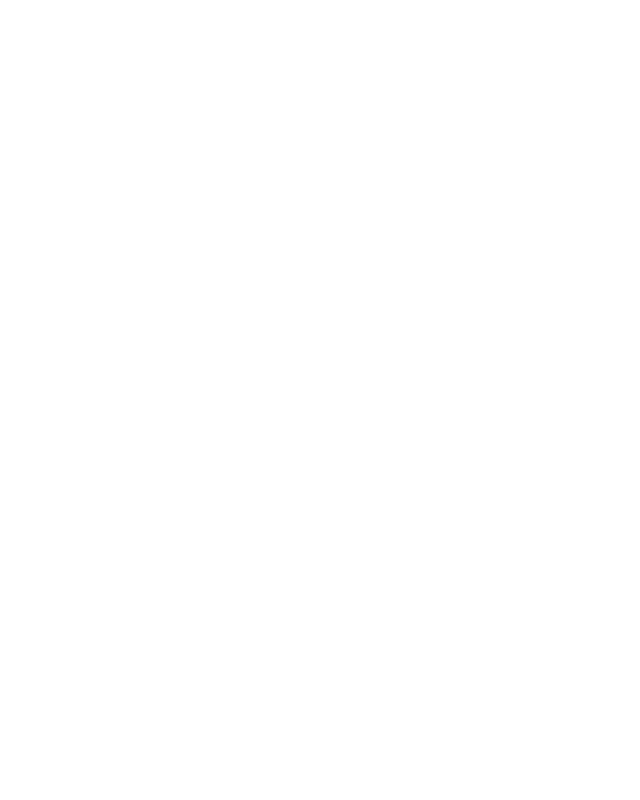
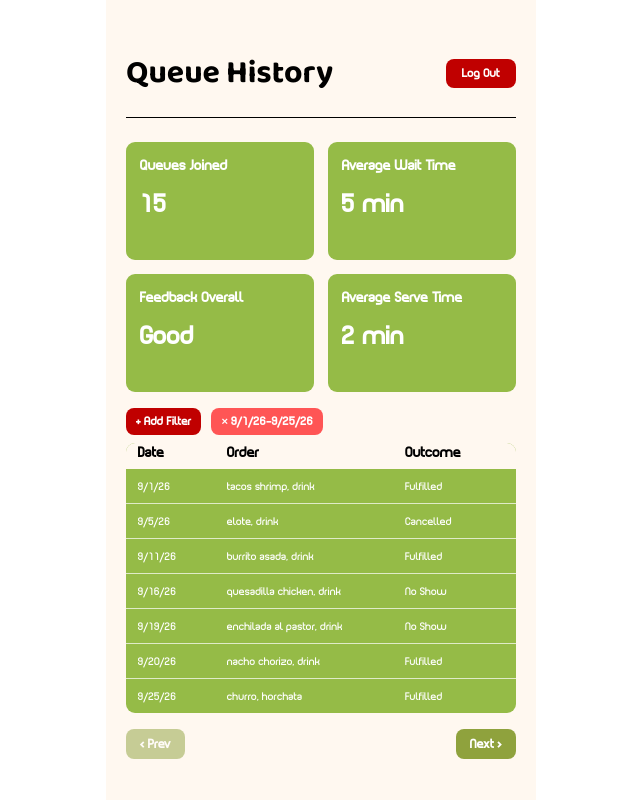
Before and after one commit to ayadotexe/FoodTruckQueueSmart, a React (Vite) app in the folder frontend/: page /queue-history in a window 1280 px wide. Before the commit this address had no page. Shown: the whole page, without its empty margins (319-959 px from the left). Built offline with nearby package versions, Linux system fonts and the light colour scheme.

Commit message:
added queue history

```diff
--- a/frontend/src/App.jsx
+++ b/frontend/src/App.jsx
@@ -7,6 +7,7 @@
 import UserDashboard from "./pages/user_screens/UserDashboard";
 import JoinQueue from "./pages/user_screens/JoinQueue";
 import QueueStatus from './pages/user_screens/QueueStatus'
+import QueueHistory from "./pages/user_screens/queueHistory"
 //admin
 import AdminDashboard from './pages/admin_screens/adminDashboard'
 // commenting out files that are currently empty
@@ -14,6 +15,7 @@
 import ViewMenu from './pages/admin_screens/paths/viewMenu'
 import ViewQueue from './pages/admin_screens/paths/viewQueue'
 // import ViewStats from './pages/admin_screens/paths/viewStats'
+
 
 
 function App() {
@@ -27,6 +29,7 @@
         <Route path="/user-dash" element={<UserDashboard />} />
         <Route path="/join-queue" element={<JoinQueue />} />
         <Route path="/queue-status" element={<QueueStatus />} />
+        <Route path="/queue-history" element={<QueueHistory />} />
 
         <Route path="/admin-dash" element={<AdminDashboard />} />
         {/* <Route path="/admin-history" element={<ViewHistory />} /> */}
--- a/frontend/src/pages/user_screens/UserDashboard.jsx
+++ b/frontend/src/pages/user_screens/UserDashboard.jsx
@@ -1,6 +1,7 @@
 import { useState } from "react";
 import { useNavigate } from "react-router-dom";
 import "./UserDashboard.css";
+import "./notificationBanner";
 
 // mock data for the truck
 const MOCK_TRUCK = {
@@ -73,6 +74,9 @@
           <button type="button" onClick={handleLeave} disabled={!inQueue}>
             Leave Queue
           </button>
+          <button type="button" className="outline" onClick={() => navigate("/queue-history")}>
+            Queue History
+          </button>
         </div>
       </section>
 
--- /dev/null
+++ b/frontend/src/pages/user_screens/notificationBanner.css
@@ -0,0 +1,47 @@
+.notification-banner {
+  position: sticky;
+  top: 0;
+  z-index: 1000;
+
+  display: flex;
+  align-items: center;
+  gap: 10px;
+
+  width: 100%;
+  box-sizing: border-box;
+
+  padding: 12px 16px;
+
+  background: var(--color-red);
+  color: var(--color-white);
+
+  font-family: var(--font-main);
+}
+
+.notification-icon {
+  flex-shrink: 0;
+  font-size: 1.1rem;
+}
+
+.notification-banner p {
+  flex: 1;
+
+  margin: 0;
+
+  font-size: 0.85rem;
+  font-weight: 600;
+}
+
+.notification-close {
+  flex-shrink: 0;
+
+  border: none;
+  background: transparent;
+
+  color: var(--color-white);
+
+  font-size: 1.3rem;
+  line-height: 1;
+
+  cursor: pointer;
+}
--- /dev/null
+++ b/frontend/src/pages/user_screens/notificationBanner.jsx
@@ -0,0 +1,29 @@
+import { useState } from "react";
+import "./notificationBanner.css";
+
+function NotificationBanner({ message }) {
+  const [visible, setVisible] = useState(true);
+
+  if (!visible) {
+    return null;
+  }
+
+  return (
+    <div className="notification-banner" role="alert">
+      <span className="notification-icon">🔔</span>
+
+      <p>{message}</p>
+
+      <button
+        type="button"
+        className="notification-close"
+        onClick={() => setVisible(false)}
+        aria-label="Close notification"
+      >
+        ×
+      </button>
+    </div>
+  );
+}
+
+export default NotificationBanner;
--- /dev/null
+++ b/frontend/src/pages/user_screens/queueHistory.css
@@ -0,0 +1,205 @@
+/* Colors and fonts come from variables.css */
+
+.queue-history {
+  box-sizing: border-box;
+
+  max-width: 430px;
+  min-height: 100vh;
+
+  margin: 0 auto;
+  padding: 24px 20px 40px;
+
+  background: var(--color-background);
+  color: var(--color-black);
+
+  font-family: var(--font-main);
+}
+
+/* ---------- Header ---------- */
+
+.queue-history-header {
+  display: flex;
+  align-items: center;
+  justify-content: space-between;
+
+  padding-bottom: 18px;
+  border-bottom: 1px solid var(--color-black);
+}
+
+.queue-history-header h1 {
+  margin: 0;
+
+  font-family: var(--font-title);
+  font-size: 2rem;
+  font-weight: 700;
+}
+
+/* ---------- Logout ---------- */
+
+.logout-button {
+  border: none;
+  border-radius: 8px;
+
+  padding: 7px 16px;
+
+  background: var(--color-red);
+  color: var(--color-white);
+
+  font-family: var(--font-main);
+  font-size: 0.7rem;
+  font-weight: 600;
+
+  cursor: pointer;
+}
+
+/* ---------- Statistics ---------- */
+
+.queue-history-stats {
+  display: grid;
+  grid-template-columns: 1fr 1fr;
+  gap: 14px;
+
+  margin-top: 24px;
+}
+
+.stat-card {
+  min-height: 90px;
+
+  padding: 14px;
+
+  border-radius: 9px;
+
+  background: #95BB47;
+  color: var(--color-white);
+}
+
+.stat-card h2 {
+  margin: 0;
+
+  font-family: var(--font-main);
+  font-size: 0.85rem;
+  font-weight: 600;
+}
+
+.stat-card p {
+  margin: 14px 0 0;
+
+  font-size: 1.5rem;
+  font-weight: 600;
+}
+
+/* ---------- Filters ---------- */
+
+.queue-history-filters {
+  display: flex;
+  align-items: center;
+  gap: 10px;
+
+  margin-top: 16px;
+
+  overflow-x: auto;
+}
+
+.filter-button,
+.active-filter {
+  flex-shrink: 0;
+
+  border: none;
+  border-radius: 8px;
+
+  padding: 6px 10px;
+
+  background: var(--color-red);
+  color: var(--color-white);
+
+  font-family: var(--font-main);
+  font-size: 0.7rem;
+  font-weight: 600;
+
+  cursor: pointer;
+}
+
+.active-filter {
+  background: #ff5555;
+}
+
+/* ---------- History ---------- */
+
+.history-table {
+  margin-top: 8px;
+
+  border-radius: 9px;
+  overflow: hidden;
+
+  background: #95BB47;
+  color: var(--color-white);
+}
+
+.history-header,
+.history-row {
+  display: grid;
+  grid-template-columns: 0.8fr 1.7fr 1fr;
+
+  column-gap: 10px;
+
+  align-items: center;
+}
+
+.history-header {
+  padding: 0 12px 8px;
+
+  background: var(--color-background);
+  color: var(--color-black);
+
+  font-weight: 700;
+  font-size: 0.85rem;
+}
+
+.history-row {
+  min-height: 34px;
+  padding: 0 12px;
+
+  font-size: 0.65rem;
+}
+
+.history-row:not(:last-child) {
+  border-bottom: 1px solid rgba(255, 255, 255, 0.7);
+}
+
+/* ---------- Pagination ---------- */
+
+.pagination {
+  display: flex;
+  justify-content: space-between;
+
+  margin-top: 16px;
+}
+
+.pagination button {
+  border: none;
+  border-radius: 8px;
+
+  padding: 7px 14px;
+
+  background: #8fa23d;
+  color: var(--color-white);
+
+  font-family: var(--font-main);
+  font-size: 0.75rem;
+  font-weight: 600;
+
+  cursor: pointer;
+}
+
+.pagination button:disabled {
+  opacity: 0.5;
+  cursor: not-allowed;
+}
+
+/* ---------- Larger screens ---------- */
+
+@media (min-width: 600px) {
+  .queue-history {
+    padding-top: 48px;
+  }
+}
--- /dev/null
+++ b/frontend/src/pages/user_screens/queueHistory.jsx
@@ -0,0 +1,150 @@
+import { useState } from "react";
+import "./queueHistory.css";
+import { useNavigate } from "react-router-dom";
+
+const queueHistory = [
+  {
+    date: "9/1/26",
+    order: "tacos shrimp, drink",
+    outcome: "Fulfilled",
+  },
+  {
+    date: "9/5/26",
+    order: "elote, drink",
+    outcome: "Cancelled",
+  },
+  {
+    date: "9/11/26",
+    order: "burrito asada, drink",
+    outcome: "Fulfilled",
+  },
+  {
+    date: "9/16/26",
+    order: "quesadilla chicken, drink",
+    outcome: "No Show",
+  },
+  {
+    date: "9/19/26",
+    order: "enchilada al pastor, drink",
+    outcome: "No Show",
+  },
+  {
+    date: "9/20/26",
+    order: "nacho chorizo, drink",
+    outcome: "Fulfilled",
+  },
+  {
+    date: "9/25/26",
+    order: "churro, horchata",
+    outcome: "Fulfilled",
+  },
+];
+
+function QueueHistory() {
+  const [currentPage, setCurrentPage] = useState(1);
+
+  const navigate = useNavigate();
+
+  const stats = {
+    queuesJoined: 15,
+    averageWaitTime: "5 min",
+    feedback: "Good",
+    averageServeTime: "2 min",
+  };
+
+  return (
+    <main className="queue-history">
+
+      {/* Header */}
+      <header className="queue-history-header">
+        <h1>Queue History</h1>
+
+        <button className="logout-button" onClick={() => navigate("/")}>
+          Log Out
+        </button>
+      </header>
+
+      {/* Statistics */}
+      <section className="queue-history-stats">
+
+        <div className="stat-card">
+          <h2>Queues Joined</h2>
+          <p>{stats.queuesJoined}</p>
+        </div>
+
+        <div className="stat-card">
+          <h2>Average Wait Time</h2>
+          <p>{stats.averageWaitTime}</p>
+        </div>
+
+        <div className="stat-card">
+          <h2>Feedback Overall</h2>
+          <p>{stats.feedback}</p>
+        </div>
+
+        <div className="stat-card">
+          <h2>Average Serve Time</h2>
+          <p>{stats.averageServeTime}</p>
+        </div>
+
+      </section>
+
+      {/* Filters */}
+      <section className="queue-history-filters">
+
+        <button className="filter-button">
+          + Add Filter
+        </button>
+
+        <button className="active-filter">
+          × 9/1/26-9/25/26
+        </button>
+
+      </section>
+
+      {/* History Table */}
+      <section className="history-table">
+
+        <div className="history-header">
+          <span>Date</span>
+          <span>Order</span>
+          <span>Outcome</span>
+        </div>
+
+        {queueHistory.map((queue, index) => (
+          <div className="history-row" key={index}>
+            <span>{queue.date}</span>
+            <span>{queue.order}</span>
+            <span>{queue.outcome}</span>
+          </div>
+        ))}
+
+      </section>
+
+      {/* Pagination */}
+      <div className="pagination">
+
+        <button
+          onClick={() =>
+            setCurrentPage((page) => Math.max(page - 1, 1))
+          }
+          disabled={currentPage === 1}
+        >
+          &lt; Prev
+        </button>
+
+        <button
+          onClick={() =>
+            setCurrentPage((page) => page + 1)
+          }
+        >
+          Next &gt;
+        </button>
+
+      </div>
+
+    </main>
+  );
+}
+
+export default QueueHistory;
```
